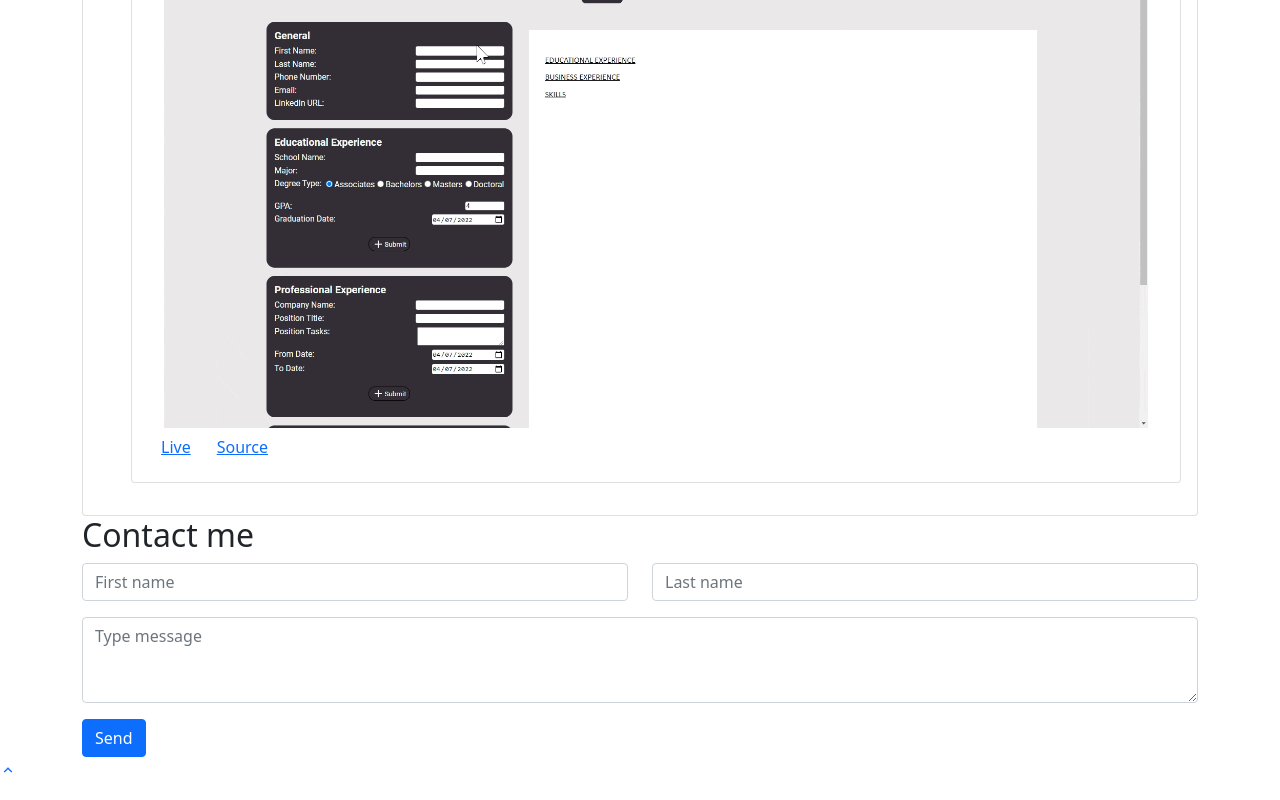
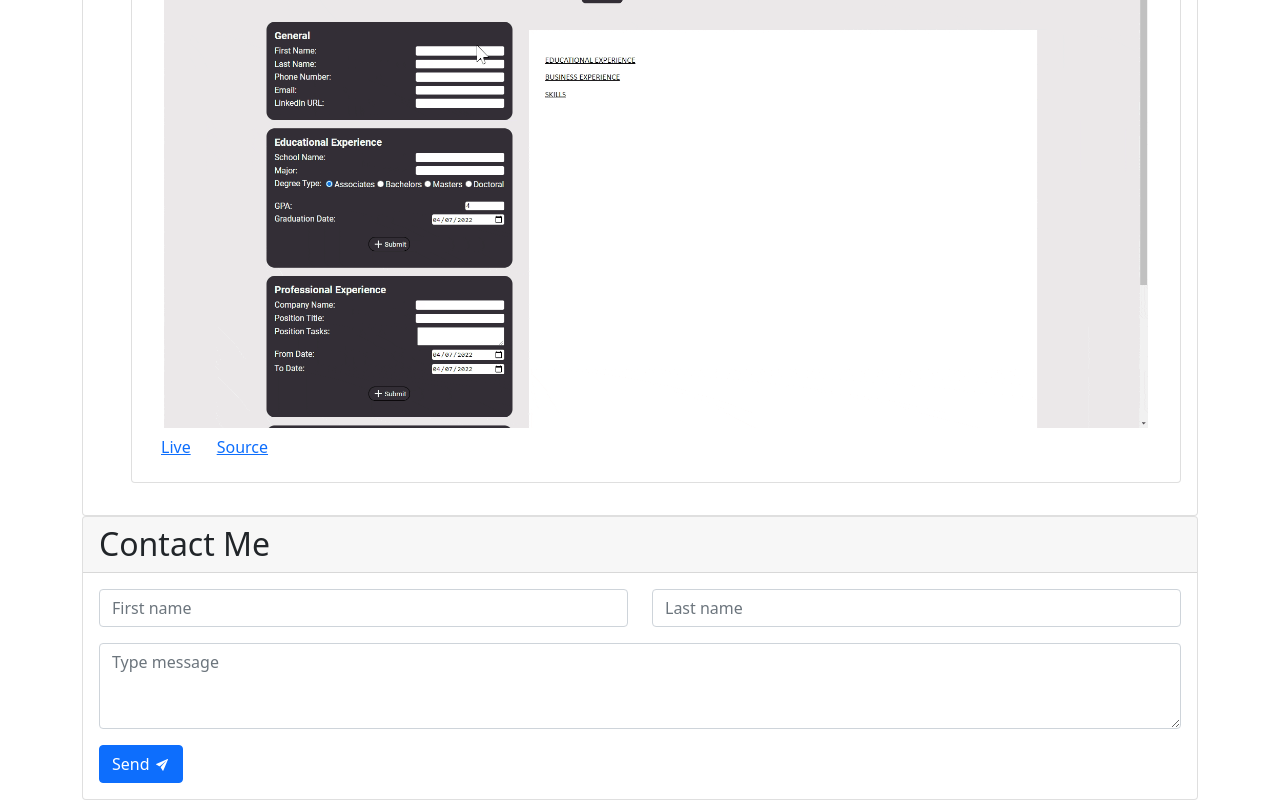
Before and after one commit to Drew-Daniels/portfolio-site, a React (Create React App) app: page / in a window 1280 px wide. Shown: the part 6399-7199 px from the top of the page. Built offline with nearby package versions, Linux system fonts and the light colour scheme.

Commit message:
Improved the form layout.

```diff
--- a/src/components/Contact/Contact.jsx
+++ b/src/components/Contact/Contact.jsx
@@ -1,12 +1,14 @@
 import './Contact.css';
-import { Container, Form, Row, Col, Button } from 'react-bootstrap';
-
+import { Container, Card, Form, Row, Col, Button } from 'react-bootstrap';
+import { IoIosSend as SendIcon} from 'react-icons/io';
 
 function Contact() {
 
     return (
         <Container id='contact'>
-            <h2>Contact me</h2>
+            <Card>
+                <Card.Header as='h2'>Contact Me</Card.Header>
+                <Card.Body>
                     <Form>
                         <Row>
                             <Col>
@@ -26,8 +28,14 @@ function Contact() {
                             <Form.Label visuallyHidden>Message</Form.Label>
                             <Form.Control as='textarea' rows={3} placeholder='Type message' />
                         </Form.Group>
-                <Button type='submit'>Send</Button>
+                        <Button type='submit'>
+                            <span>Send</span>
+                            <SendIcon style={{marginLeft: '.25em'}}/>
+                        </Button>
                     </Form>
+                </Card.Body>
+            </Card>
+
         </Container>
 
     )
--- a/src/components/Footer/Footer.jsx
+++ b/src/components/Footer/Footer.jsx
@@ -1,14 +1,9 @@
 import './Footer.css';
-
-import { RiArrowUpSLine as ScrollUpIcon } from 'react-icons/ri';
 
 function Footer(props) {
 
     return (
         <footer className='footer'>
-            <a href="#home">
-                <ScrollUpIcon />
-            </a>
         </footer>
     )
 }
```
Lines whose indentation alone changed are shown as unchanged.
